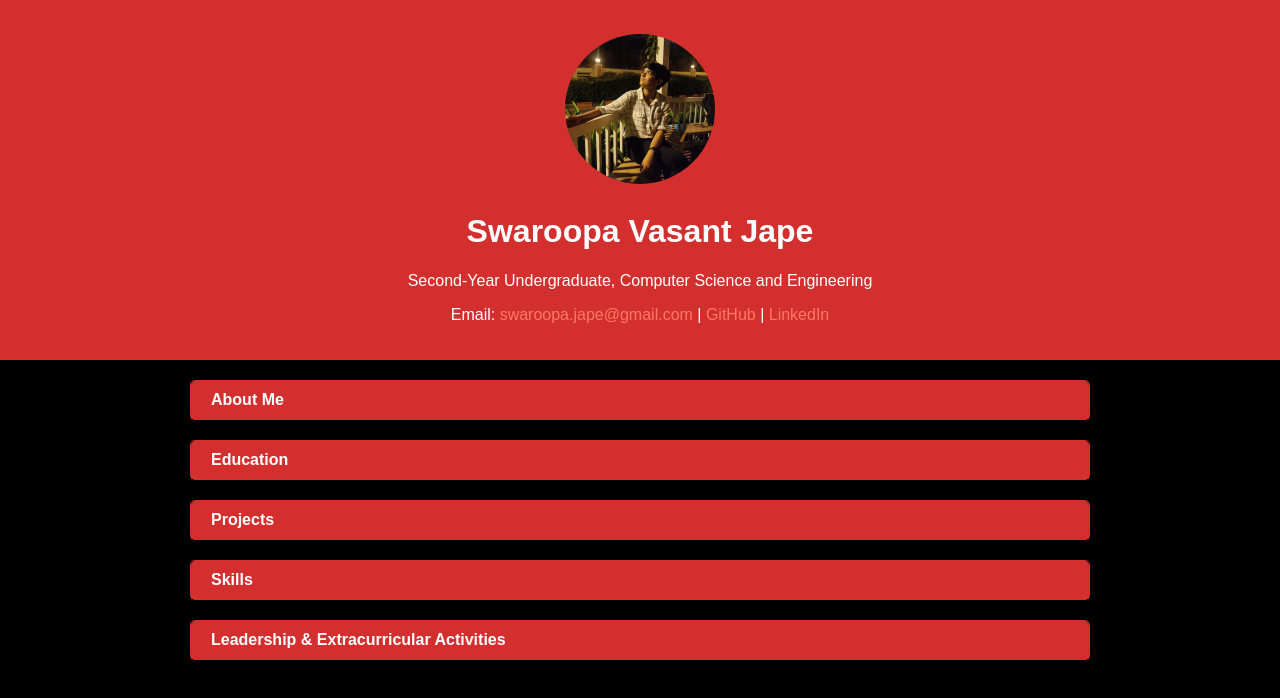
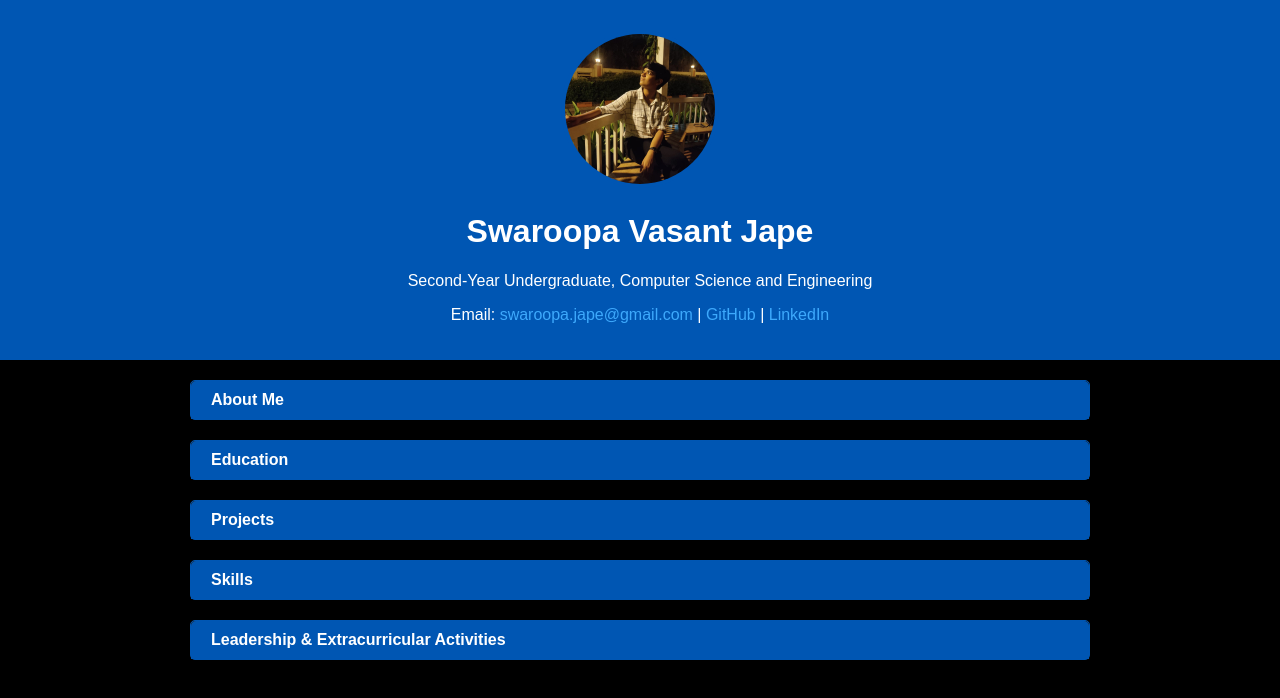
Before and after one commit to SwaroopaJape/Introduction_to_me, a plain HTML site: page index.html in a window 1280 px wide. Drawn offline with Linux system fonts and the light colour scheme.

Commit message:
Update index.html

```diff
--- a/index.html
+++ b/index.html
@@ -13,7 +13,7 @@
         color: #fff;
     }
     header {
-        background: #d32f2f;
+        background: #0056b3;
         color: #fff;
         padding: 20px 0;
         text-align: center;
@@ -24,7 +24,7 @@
         border-radius: 50%;
         object-fit: cover;
         margin-top: 10px;
-        border: 4px solid #d32f2f;
+        border: 4px solid #0056b3;
     }
     .container {
         width: 90%;
@@ -33,14 +33,14 @@
     }
     .section {
         background: #222;
-        border: 1px solid #d32f2f;
+        border: 1px solid #0056b3;
         border-radius: 5px;
         margin-bottom: 20px;
         box-shadow: 0 2px 4px rgba(0, 0, 0, 0.1);
     }
     .section-header {
         padding: 10px 20px;
-        background: #d32f2f;
+        background: #0056b3;
         color: #fff;
         cursor: pointer;
         font-weight: bold;
@@ -51,7 +51,7 @@
         border-top-right-radius: 5px;
     }
     .section-header:hover {
-        background: #a42424;
+        background: #003d80;
     }
     .section-content {
         display: none;
@@ -61,10 +61,10 @@
         display: block;
     }
     .active .section-header {
-        background: #a42424;
+        background: #003d80;
     }
     a {
-        color: #ff7961;
+        color: #3da9fc;
         text-decoration: none;
     }
     a:hover {
```
